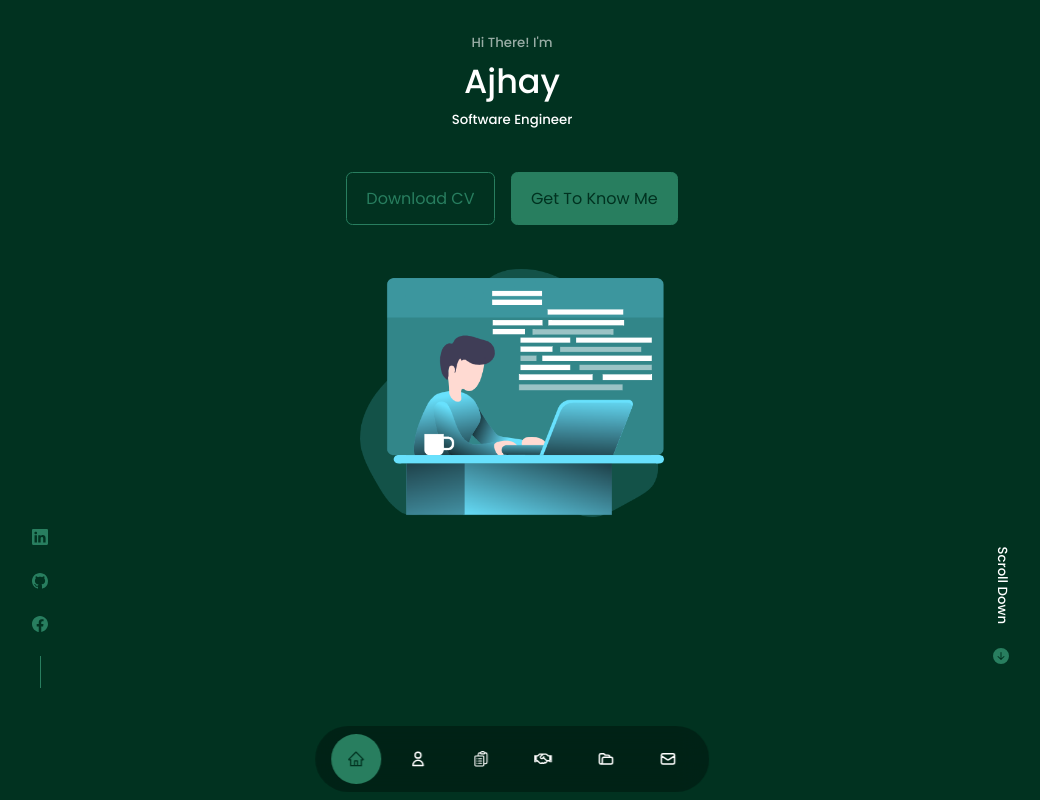
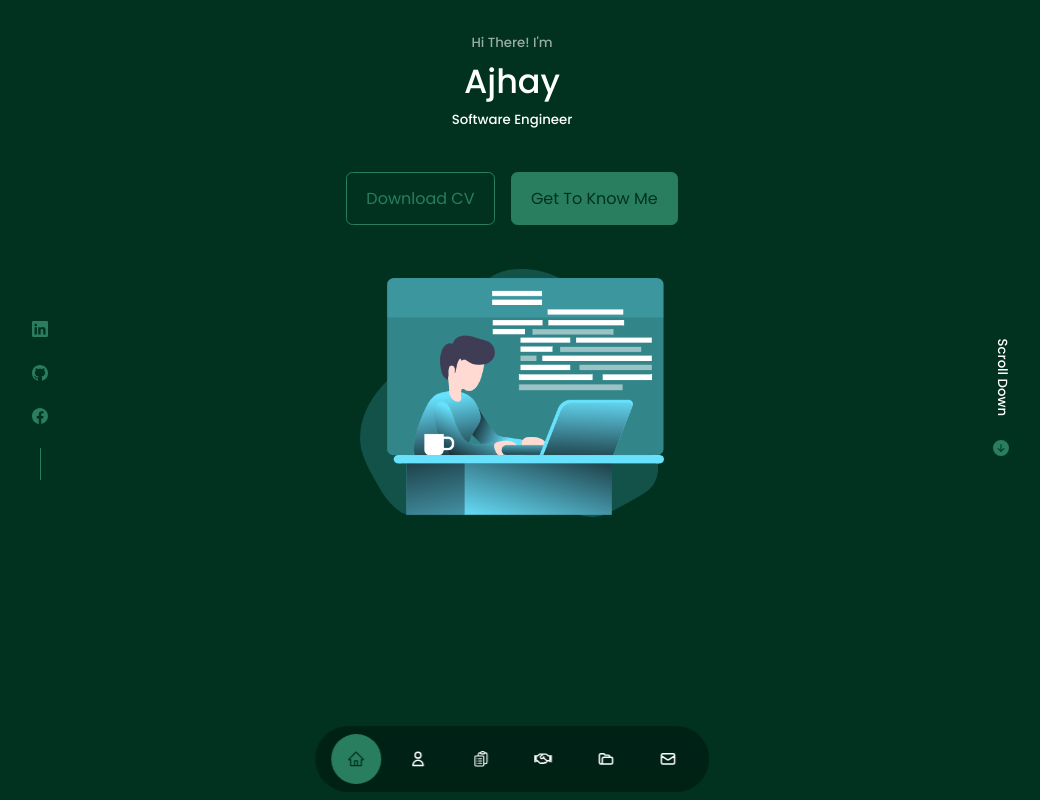
Before and after one commit to KuLotAjhay/my-project, a React (Create React App) app: page / in a window 1280 px wide. Shown: the top 800 px of the page, without its empty margins (128-1168 px from the left). Built offline with nearby package versions, Linux system fonts and the light colour scheme.

Commit message:
Deployed website

```diff
--- a/src/components/header/Header.jsx
+++ b/src/components/header/Header.jsx
@@ -2,12 +2,15 @@ import React from 'react'
 import './header.css'
 import CTA from './CTA'
 import Me from '../../assets/Me.png'
-import HeaderSocials from './HeaderSocials'
 import { BsFillArrowDownCircleFill } from 'react-icons/bs'
 
 import AOS from 'aos'
 import 'aos/dist/aos.css'
 import 'animate.css'
+
+import {BsLinkedin} from 'react-icons/bs'
+import {BsGithub} from 'react-icons/bs'
+import {BsFacebook} from 'react-icons/bs'
 
 
 AOS.init();
@@ -21,7 +24,11 @@ const Header = () => {
       <h1 className="myname animate__animated animate__pulse animate__slow	2s animate__infinite	infinite ">Ajhay</h1>
       <h5 className="s_e"> Software Engineer</h5>
       <CTA/>
-      <HeaderSocials/>
+    <div className="header_Socials"  data-aos="zoom-in-up" data-aos-duration="1800">
+          <a href="https://linkedin.com"><BsLinkedin/></a>
+          <a href="https://github.com" ><BsGithub/></a>
+          <a href="https://facebook.com"><BsFacebook/></a>
+    </div>
       <div className="me" data-aos="zoom-in" data-aos-mirror="true" data-aos-once="false" data-aos-duration="2000">
         <img src={Me} alt="me" />
       </div>
--- a/src/components/header/header.css
+++ b/src/components/header/header.css
@@ -30,7 +30,7 @@ header {
     gap: 1rem;
     position: absolute;
     left: 0;
-    bottom: 7rem;
+    bottom: 20rem;
 }
 
 .header_Socials::after {
@@ -61,7 +61,7 @@ header {
     gap: 1rem;
     position: absolute;
     right: -3rem;
-    bottom: 7rem;
+    bottom: 20rem;
     gap: 2rem;
 }
 
```
